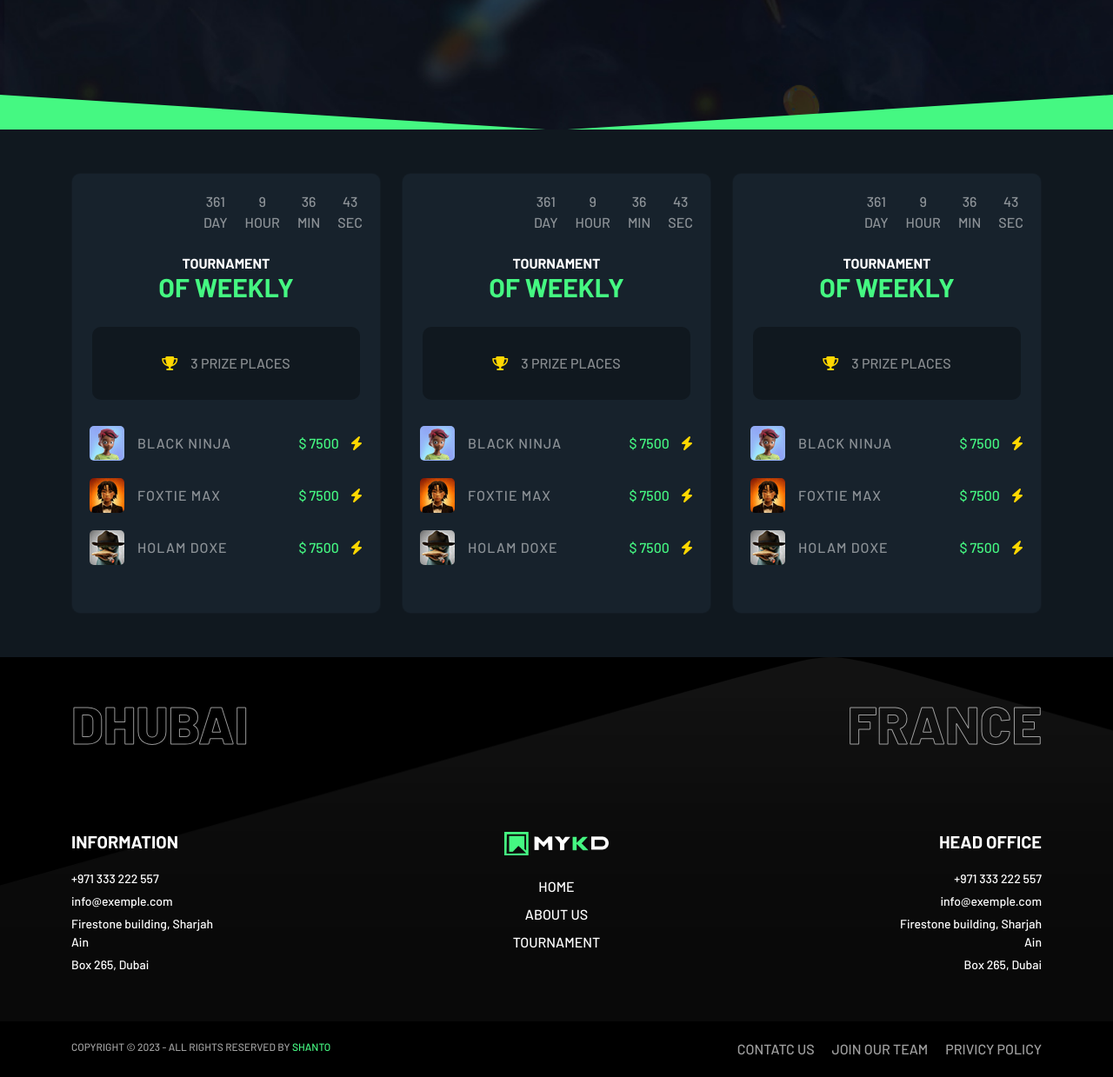
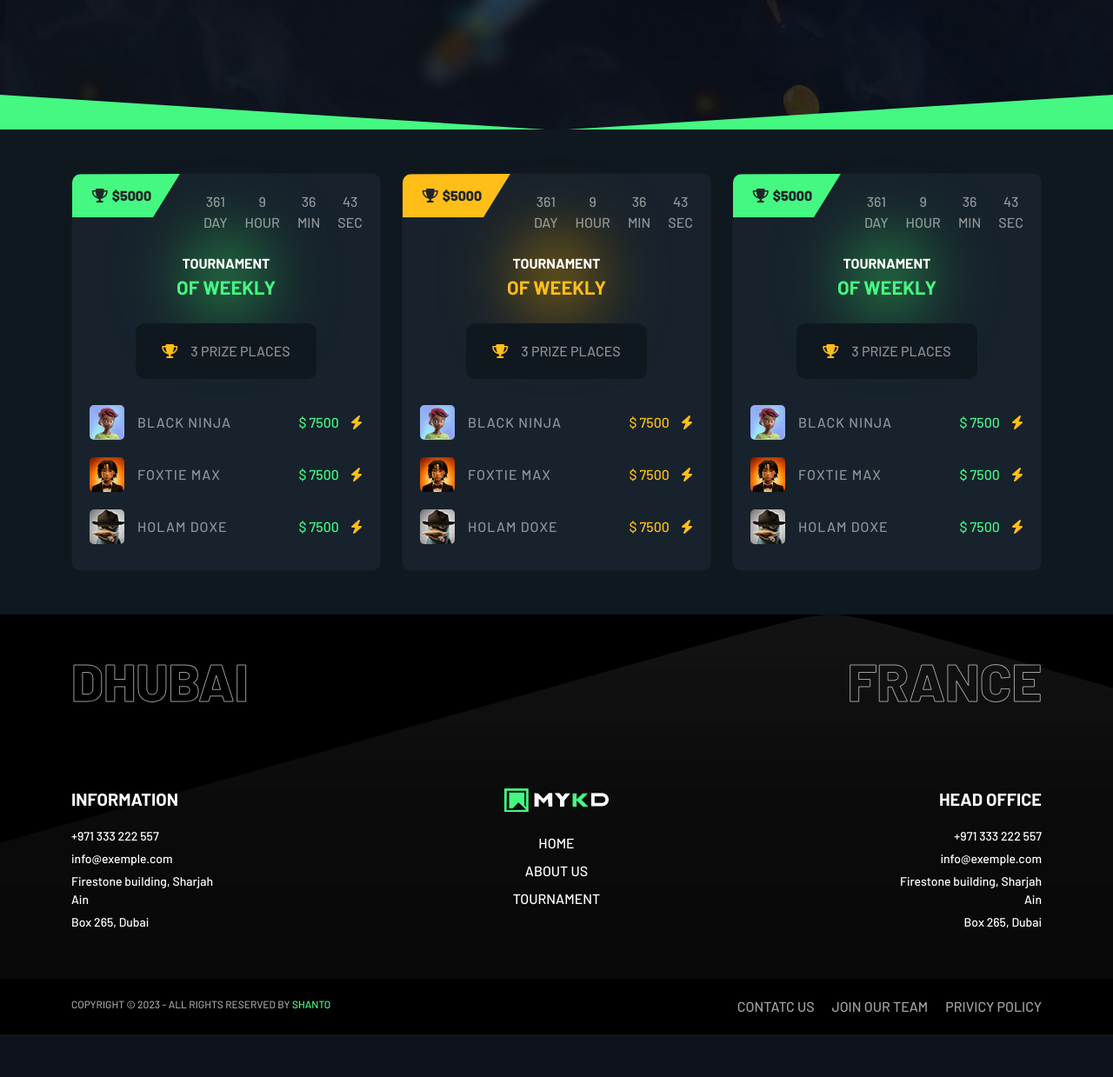
Before and after one commit to Shanto2005/mykd_website, a PHP site: page /tournament.html in a window 1280 px wide. Shown: the part 551-1790 px from the top of the page at 87% size. After the commit the page ends 1741 px from the top, so only its background shows below. Run offline with PHP 8.4, Linux system fonts and the light colour scheme.

Commit message:
cardcard

```diff
--- a/asset/css/style.css
+++ b/asset/css/style.css
@@ -1534,6 +1534,12 @@ header .signup_box {
     padding: 100px 0px 120px;
   }
 }
+@media screen and (max-width: 991px) {
+  .ab_services .ab_services_row {
+    flex-wrap: nowrap;
+    overflow-x: auto;
+  }
+}
 .ab_services .tittle {
   margin-bottom: 50px;
 }
@@ -1595,11 +1601,11 @@ header .signup_box {
 }
 @media screen and (min-width: 992px) {
   .ab_services .img_holder a {
-    width: 100px;
-    height: 100px;
+    width: 80px;
+    height: 80px;
     font-size: 70px;
     bottom: -40px;
-    right: -40px;
+    right: -11px;
   }
 }
 @media screen and (min-width: 1600px) {
@@ -1607,6 +1613,7 @@ header .signup_box {
     width: 150px;
     height: 150px;
     font-size: 100px;
+    right: -40px;
   }
 }
 
@@ -1636,7 +1643,21 @@ header .signup_box {
     padding-bottom: 60px;
   }
 }
+@media screen and (max-width: 991px) {
+  .about_card_sec .ab_cardrow {
+    flex-wrap: nowrap;
+    overflow-x: auto;
+    overflow-y: unset;
+  }
+}
+@media screen and (max-width: 991px) {
+  .about_card_sec .ab_cardcol {
+    max-width: 350px;
+    margin: auto;
+  }
+}
 .about_card_sec .card_holder {
+  width: 100%;
   background-color: #1c242f;
   border: 1px solid #27313f;
   box-shadow: 0px 3px 13px 0px rgba(0, 0, 0, 0.17);
@@ -1712,11 +1733,49 @@ header .signup_box {
     padding: 100px 0px;
   }
 }
+@media screen and (max-width: 991px) {
+  .tournament_card .tourCard_row {
+    flex-wrap: nowrap;
+    overflow-x: auto;
+  }
+}
+@media screen and (max-width: 991px) {
+  .tournament_card .tourCard_col {
+    max-width: 340px;
+    margin: auto;
+  }
+}
 .tournament_card .card {
+  position: relative;
   background-color: #17222c;
   border-radius: 10px;
   padding: 20px;
   height: 100%;
+  transition: 0.4s;
+}
+.tournament_card .card:hover {
+  transform: translateY(-10px);
+}
+.tournament_card .card::before {
+  position: absolute;
+  content: "";
+  width: 90px;
+  height: 90px;
+  left: 50%;
+  transform: translateX(-50%);
+  top: 16%;
+  background: radial-gradient(circle, rgb(69, 248, 130) 0%, rgba(0, 0, 0, 0.7707457983) 100%);
+  filter: blur(40px);
+  z-index: 0;
+}
+.tournament_card .mdl_card .mdl_h4 {
+  color: #ffbe18;
+}
+.tournament_card .mdl_card .mdl_box {
+  color: #ffbe18 !important;
+}
+.tournament_card .mdl_card::before {
+  background: radial-gradient(circle, rgb(255, 190, 24) 0%, rgba(0, 0, 0, 0.7707457983) 100%);
 }
 .tournament_card .countdown ul {
   display: flex;
@@ -1739,14 +1798,14 @@ header .signup_box {
 }
 .tournament_card .tour_caption {
   color: #fff;
+  z-index: 1;
 }
 .tournament_card .tour_caption h6 {
   font-weight: 700;
-  margin-bottom: 0;
+  margin-bottom: 5px;
 }
 .tournament_card .tour_caption h4 {
   color: #45f882;
-  font-size: 30px;
   font-weight: 700;
 }
 .tournament_card .tour_price {
@@ -1760,8 +1819,9 @@ header .signup_box {
   align-items: center;
   margin: auto;
   border-radius: 10px;
-  padding: 30px 80px;
+  padding: 20px 30px;
   margin-top: 20px;
+  z-index: 1;
 }
 .tournament_card .tour_price p {
   opacity: 0.5;
@@ -1769,7 +1829,7 @@ header .signup_box {
   margin-bottom: 0;
 }
 .tournament_card .tour_price i {
-  color: gold;
+  color: #ffbe18;
   opacity: 1;
   margin-right: 15px;
 }
@@ -1778,6 +1838,7 @@ header .signup_box {
 }
 .tournament_card .tour_price_box ul {
   padding-left: 0;
+  margin-bottom: 0;
 }
 .tournament_card .tour_price_box li {
   list-style: none;
@@ -1810,6 +1871,31 @@ header .signup_box {
   margin-left: auto;
 }
 .tournament_card .tour_price_box .price_box i {
-  color: gold;
+  color: #ffbe18;
   margin-left: 10px;
+}
+.tournament_card .top_pricePath {
+  position: absolute;
+  -webkit-clip-path: polygon(0 1%, 100% 0%, 75% 100%, 0% 100%);
+          clip-path: polygon(0 1%, 100% 0%, 75% 100%, 0% 100%);
+  background-color: #45f882;
+  width: 35%;
+  height: 50px;
+  top: 0;
+  left: 0;
+  border-radius: 10px 0px 0px 0px;
+  display: flex;
+  justify-content: center;
+  align-items: center;
+}
+.tournament_card .top_pricePath p {
+  font-weight: 800;
+  margin-bottom: 0;
+  margin-left: -10px;
+}
+.tournament_card .top_pricePath i {
+  margin-right: 5px;
+}
+.tournament_card .mdil_path {
+  background-color: #ffbe18;
 }/*# sourceMappingURL=style.css.map */
--- a/asset/css/style.scss
+++ b/asset/css/style.scss
@@ -1386,6 +1386,12 @@ header{
     @include minwidth(1400px){
         padding: 100px 0px 120px;
     }
+    .ab_services_row{
+        @include maxwidth(991px){
+            flex-wrap: nowrap;
+            overflow-x: auto;
+        }
+    }
     .tittle{
         margin-bottom: 50px;
         @include minwidth(992px){
@@ -1444,16 +1450,17 @@ header{
                 right: 40px;
             }
             @include minwidth(992px){
-                width: 100px;
-                height: 100px;
+                width: 80px;
+                height: 80px;
                 font-size: 70px;
-                bottom: -40px;
-                right: -40px;
+                bottom:-40px;
+                right: -11px;
             }
             @include minwidth(1600px){
                 width: 150px;
                 height: 150px;
                 font-size: 100px;
+                right: -40px;
             }
         }
     }
@@ -1479,7 +1486,21 @@ header{
             padding-bottom: 60px;
         }
     }
+    .ab_cardrow{
+        @include maxwidth(991px){
+            flex-wrap: nowrap;
+            overflow-x: auto;
+            overflow-y: unset;
+        }
+    }
+    .ab_cardcol{
+        @include maxwidth(991px){
+            max-width: 350px;
+            margin: auto;
+        }
+    }
     .card_holder{
+        width: 100%;
         background-color: #1c242f;
         border: 1px solid #27313f;
         box-shadow: 0px 3px 13px 0px rgba(0, 0, 0, 0.17);
@@ -1553,11 +1574,51 @@ header{
     @include minwidth(1400px){
         padding: 100px 0px;
     }
+    .tourCard_row{
+        @include maxwidth(991px){
+            flex-wrap: nowrap;
+            overflow-x: auto;
+        }
+    }
+    .tourCard_col{
+        @include maxwidth(991px){
+            max-width: 340px;
+            margin: auto;
+        }
+    }
     .card{
+        position: relative;
         background-color: #17222c;
         border-radius: 10px;
         padding: 20px;
         height: 100%;
+        transition: 0.4s;
+        &:hover{
+            transform: translateY(-10px);
+        }
+        &::before{
+            position: absolute;
+            content: '';
+            width: 90px;
+            height: 90px;
+            left: 50%;
+            transform: translateX(-50%);
+            top: 16%;
+            background: radial-gradient(circle, rgba(69,248,130,1) 0%, rgba(0,0,0,0.7707457983193278) 100%);
+            filter: blur(40px);
+            z-index: 0;
+        }
+    }
+    .mdl_card{
+        .mdl_h4{
+            color: #ffbe18;
+        }
+        .mdl_box{
+            color: #ffbe18!important;
+        }
+        &::before{
+            background: radial-gradient(circle, rgba(255,190,24,1) 0%, rgba(0,0,0,0.7707457983193278) 100%);
+        }
     }
     .countdown{
         ul{
@@ -1582,13 +1643,13 @@ header{
     }
     .tour_caption{
         color: $secondaryColor;
+        z-index: 1;
         h6{
             font-weight: 700;
-            margin-bottom: 0;
+            margin-bottom: 5px;
         }
         h4{
             color: $primaryColor;
-            font-size: 30px;
             font-weight: 700;
         }
     }
@@ -1602,15 +1663,16 @@ header{
         align-items: center;
         margin: auto;
         border-radius: 10px;
-        padding: 30px 80px;
+        padding: 20px 30px;
         margin-top: 20px;
+        z-index: 1;
         p{
             opacity: 0.5;
             font-weight: 500;
             margin-bottom: 0;
         }
         i{
-            color: gold;
+            color: #ffbe18;
             opacity: 1;
             margin-right: 15px;
         }
@@ -1619,6 +1681,7 @@ header{
         margin-top: 20px;
         ul{
             padding-left: 0;
+            margin-bottom: 0;
         }
         li{
             list-style: none;
@@ -1650,10 +1713,34 @@ header{
             color: $primaryColor;
             margin-left: auto;
             i{
-                color: gold;
+                color: #ffbe18;
                 margin-left: 10px;
             }
         }
+    }
+    .top_pricePath{
+        position: absolute;
+        clip-path: polygon(0 1%, 100% 0%, 75% 100%, 0% 100%);
+        background-color: $primaryColor;
+        width: 35%;
+        height: 50px;
+        top: 0;
+        left: 0;
+        border-radius: 10px 0px 0px 0px;
+        display: flex;
+        justify-content: center;
+        align-items: center;
+        p{
+            font-weight: 800;
+            margin-bottom: 0;
+            margin-left: -10px;
+        }
+        i{
+            margin-right: 5px;
+        }
+    }
+    .mdil_path{
+        background-color: #ffbe18;
     }
 }
 // .tournamentpage_End
--- a/tournament.html
+++ b/tournament.html
@@ -112,8 +112,8 @@
     <div class="tournament_card">
         <div class="container">
             <div class="tour_content">
-                <div class="row">
-                    <div class="col-4">
+                <div class="row tourCard_row justify-content-lg-center justify-content-xl-between row-gap-4">
+                    <div class="tourCard_col col-md-6 col-lg-5 col-xl-4">
                         <div class="card">
                             <div id="countdown" class="countdown">
                                 <ul>
@@ -167,10 +167,15 @@
                                     </li>
                                 </ul>
                             </div>
+                            <div class="top_pricePath">
+                                <div class="path_price">
+                                    <p><i class="fa-solid fa-trophy"></i>$5000</p>
+                                </div>
+                            </div>
                         </div>
                     </div>
-                    <div class="col-4">
-                        <div class="card">
+                    <div class="tourCard_col col-md-6 col-lg-5 col-xl-4">
+                        <div class="card mdl_card">
                             <div id="countdown" class="countdown">
                                 <ul>
                                     <li><span id="daysscnd"></span>DAY</li>
@@ -181,7 +186,7 @@
                             </div>
                             <div class="tour_caption text-center">
                                 <h6>TOURNAMENT</h6>
-                                <h4>OF WEEKLY</h4>
+                                <h4 class="mdl_h4">OF WEEKLY</h4>
                             </div>
                             <div class="tour_price">
                                 <i class="fa-solid fa-trophy"></i><p>3 PRIZE PLACES</p>
@@ -195,7 +200,7 @@
                                         <div class="player_name">
                                             <p>BLACK NINJA</p>
                                         </div>
-                                        <div class="price_box">
+                                        <div class="price_box mdl_box">
                                             <P>$ 7500 <i class="fa-solid fa-bolt"></i></P>
                                         </div>
                                     </li>
@@ -206,7 +211,7 @@
                                         <div class="player_name">
                                             <p>FOXTIE MAX</p>
                                         </div>
-                                        <div class="price_box">
+                                        <div class="price_box mdl_box">
                                             <P>$ 7500 <i class="fa-solid fa-bolt"></i></P>
                                         </div>
                                     </li>
@@ -217,15 +222,20 @@
                                         <div class="player_name">
                                             <p>HOLAM DOXE</p>
                                         </div>
-                                        <div class="price_box">
+                                        <div class="price_box mdl_box">
                                             <P>$ 7500 <i class="fa-solid fa-bolt"></i></P>
                                         </div>
                                     </li>
                                 </ul>
                             </div>
+                            <div class="top_pricePath mdil_path">
+                                <div class="path_price">
+                                    <p><i class="fa-solid fa-trophy"></i>$5000</p>
+                                </div>
+                            </div>
                         </div>
                     </div>
-                    <div class="col-4">
+                    <div class="tourCard_col col-md-6 col-lg-5 col-xl-4">
                         <div class="card">
                             <div id="countdown" class="countdown">
                                 <ul>
@@ -278,6 +288,11 @@
                                         </div>
                                     </li>
                                 </ul>
+                            </div>
+                            <div class="top_pricePath">
+                                <div class="path_price">
+                                    <p><i class="fa-solid fa-trophy"></i>$5000</p>
+                                </div>
                             </div>
                         </div>
                     </div>
```
Also changed, not shown: about.html (+6 -6 lines), 1 other file.
